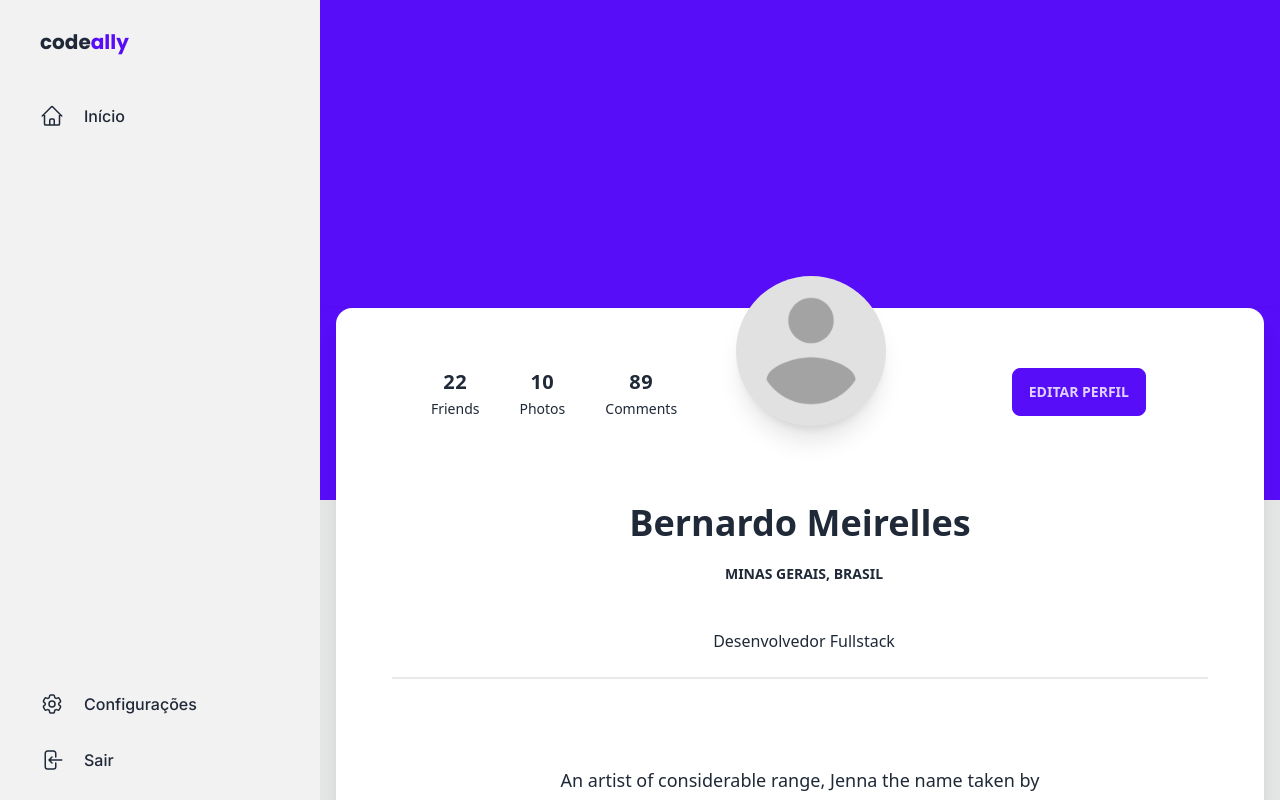
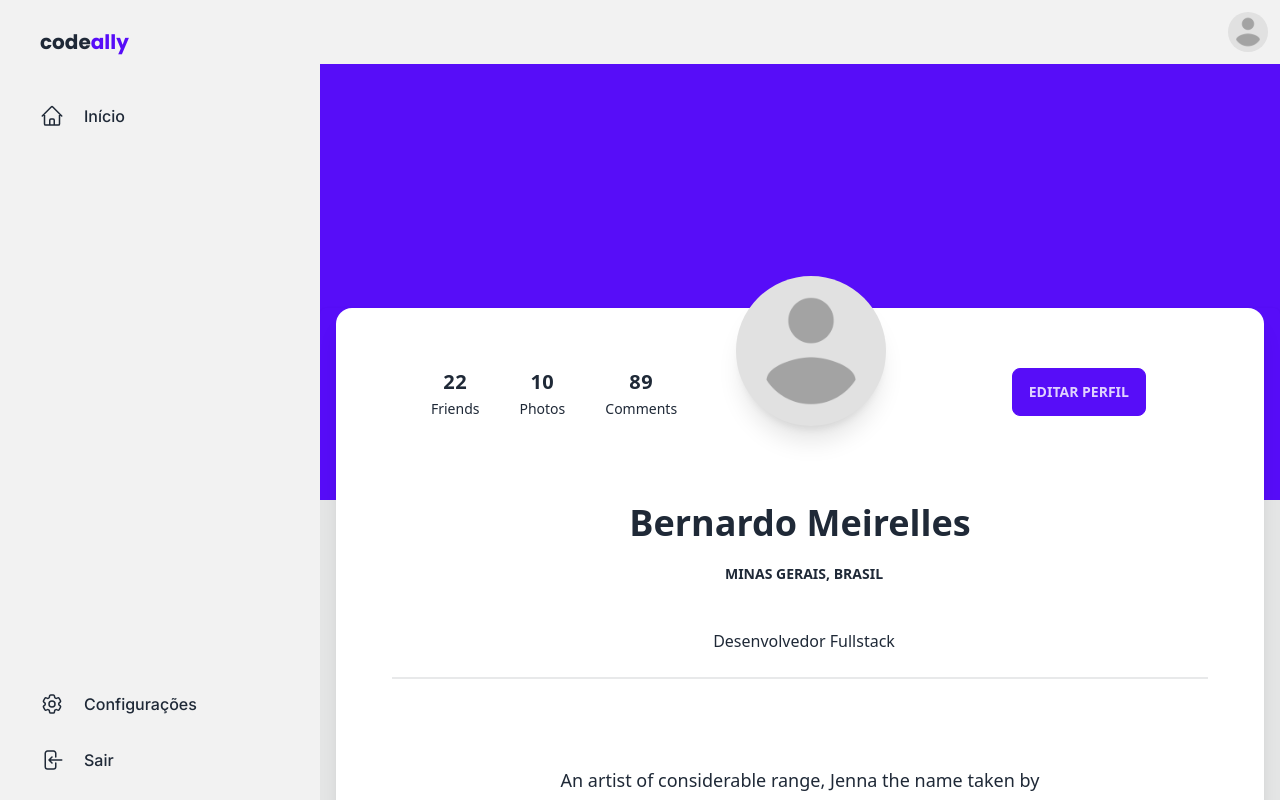
Before and after one commit to bernardomrl/codeally, a Next.js app in the folder app/: page /profile in a window 1280 px wide. Shown: the top 800 px of the page. Built offline with nearby package versions, Linux system fonts and the light colour scheme.

Commit message:
Corrigido erros de estilização

```diff
--- a/app/src/components/Header.tsx
+++ b/app/src/components/Header.tsx
@@ -5,7 +5,7 @@ import { Bars3BottomLeftIcon } from '@heroicons/react/24/outline';
 
 export default function Header() {
   return (
-    <div className="navbar absolute top-0 w-full xl:w-[calc(100vw-20rem)] bg-base-200/50 flex justify-between">
+    <div className="navbar absolute top-0 w-full xl:w-[calc(100vw-20rem)] bg-base-200 flex justify-between z-50">
       <div className="flex-none">
         <label htmlFor="home-drawer" className="btn btn-ghost xl:hidden">
           <Bars3BottomLeftIcon className="inline-block w-6 h-6 stroke-current" />
```
